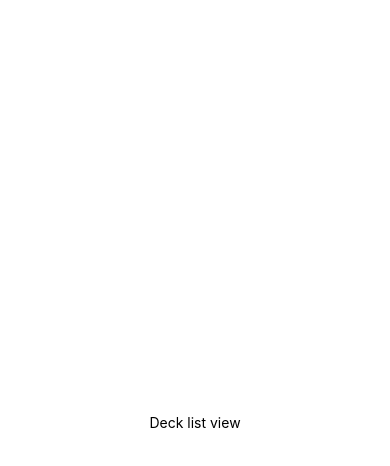
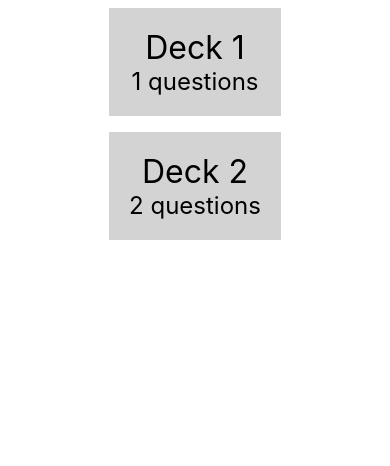
Before and after one commit to Slippersen/mobile-flashcards, a React Native app: screen / in a window 390 px wide. Shown: the top 466 px of the page. Built offline with nearby package versions, Linux system fonts and the light colour scheme.

Commit message:
Basic deck list view implementation

```diff
--- a/App.tsx
+++ b/App.tsx
@@ -1,6 +1,22 @@
 import React from "react";
+import { StyleSheet, SafeAreaView } from "react-native";
+import Constants from "expo-constants";
 import DeckListView from "./components/Decks/DeckListView";
 
+const styles = StyleSheet.create({
+  container: {
+    flex: 1,
+    marginTop: Constants.statusBarHeight,
+    backgroundColor: "#fff",
+    alignItems: "center",
+    justifyContent: "center",
+  },
+});
+
 export default function App() {
-  return <DeckListView />;
+  return (
+    <SafeAreaView style={styles.container}>
+      <DeckListView />
+    </SafeAreaView>
+  );
 }
--- a/components/Decks/DeckListView.tsx
+++ b/components/Decks/DeckListView.tsx
@@ -1,24 +1,52 @@
-import React from "react";
-import { StyleSheet, Text, View } from "react-native";
+import React, { useState, useEffect } from "react";
+import { StyleSheet, Text, View, FlatList } from "react-native";
+import { getDecks, saveDeckTitle } from "../../utils/functions";
+import { Deck } from "../../types";
 
 const styles = StyleSheet.create({
-  container: {
-    flex: 1,
-    backgroundColor: "#fff",
+  item: {
+    backgroundColor: "lightgray",
+    padding: 20,
+    marginVertical: 8,
+    marginHorizontal: 16,
     alignItems: "center",
-    justifyContent: "center",
+  },
+  title: {
+    fontSize: 32,
+  },
+  details: {
+    fontSize: 24,
   },
 });
 
 // displays the title of each Deck
 // displays the number of cards in each deck
 
-const DeckListView = () => {
+const DeckListItem = ({ title, questions }: Deck) => {
   return (
-    <View style={styles.container}>
-      <Text>Deck list view</Text>
+    <View style={styles.item}>
+      <Text style={styles.title}>{title}</Text>
+      <Text style={styles.details}>{questions.length} questions</Text>
     </View>
   );
 };
 
+const DeckListView = () => {
+  const [decks, setDecks] = useState<Deck[]>([]);
+
+  useEffect(() => {
+    setDecks(Object.values(getDecks()));
+  }, []);
+
+  return (
+    <FlatList
+      data={decks}
+      renderItem={({ item }) => (
+        <DeckListItem title={item.title} questions={item.questions} />
+      )}
+      keyExtractor={(item) => item.title}
+    />
+  );
+};
+
 export default DeckListView;
--- a/utils/functions.ts
+++ b/utils/functions.ts
@@ -7,6 +7,19 @@ const dummyData: Decks = {
       {
         question: "How are you?",
         answer: "OK",
+      },
+    ],
+  },
+  "Deck 2": {
+    title: "Deck 2",
+    questions: [
+      {
+        question: "How are you?",
+        answer: "Not OK",
+      },
+      {
+        question: "How are they?",
+        answer: "Not OK",
       },
     ],
   },
```
